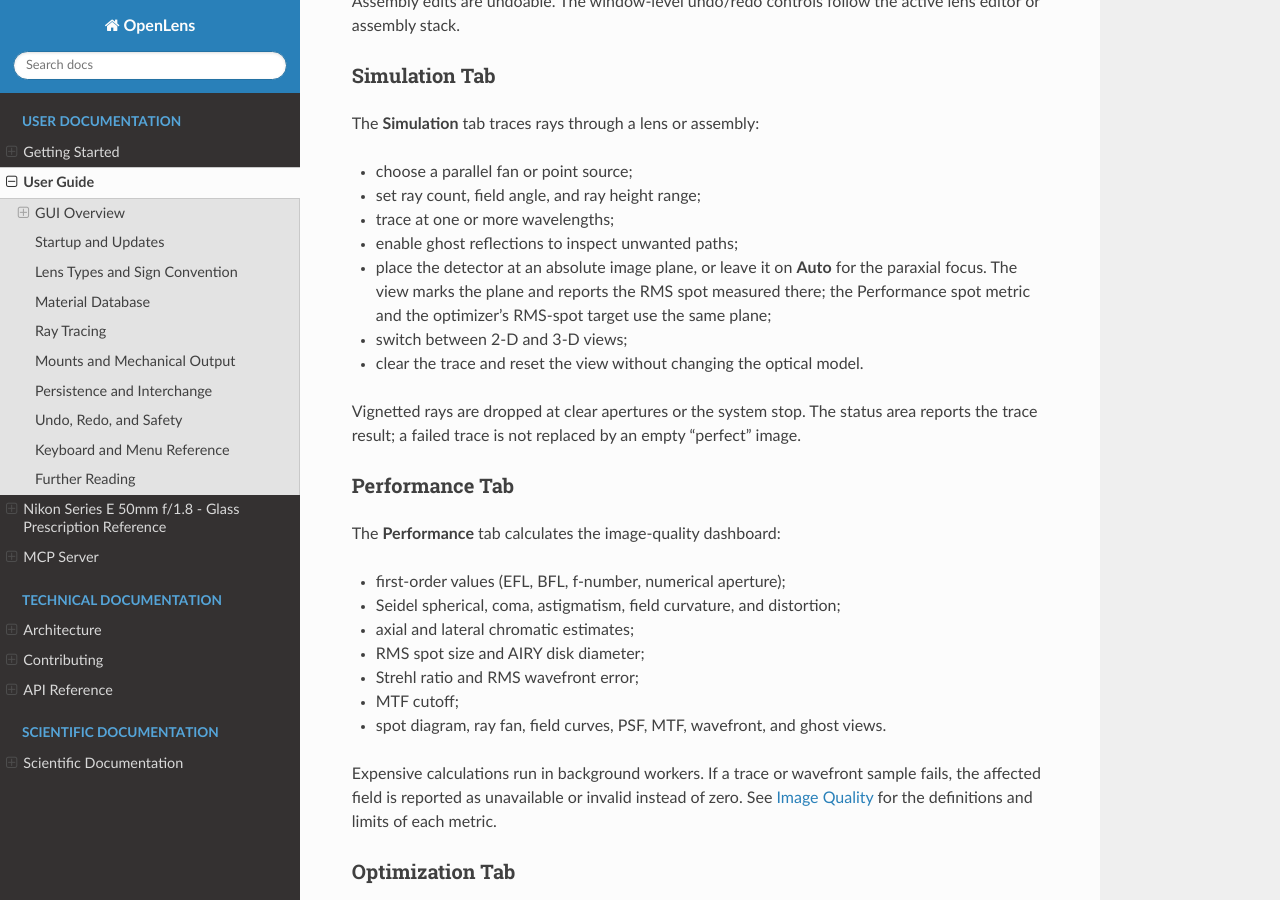
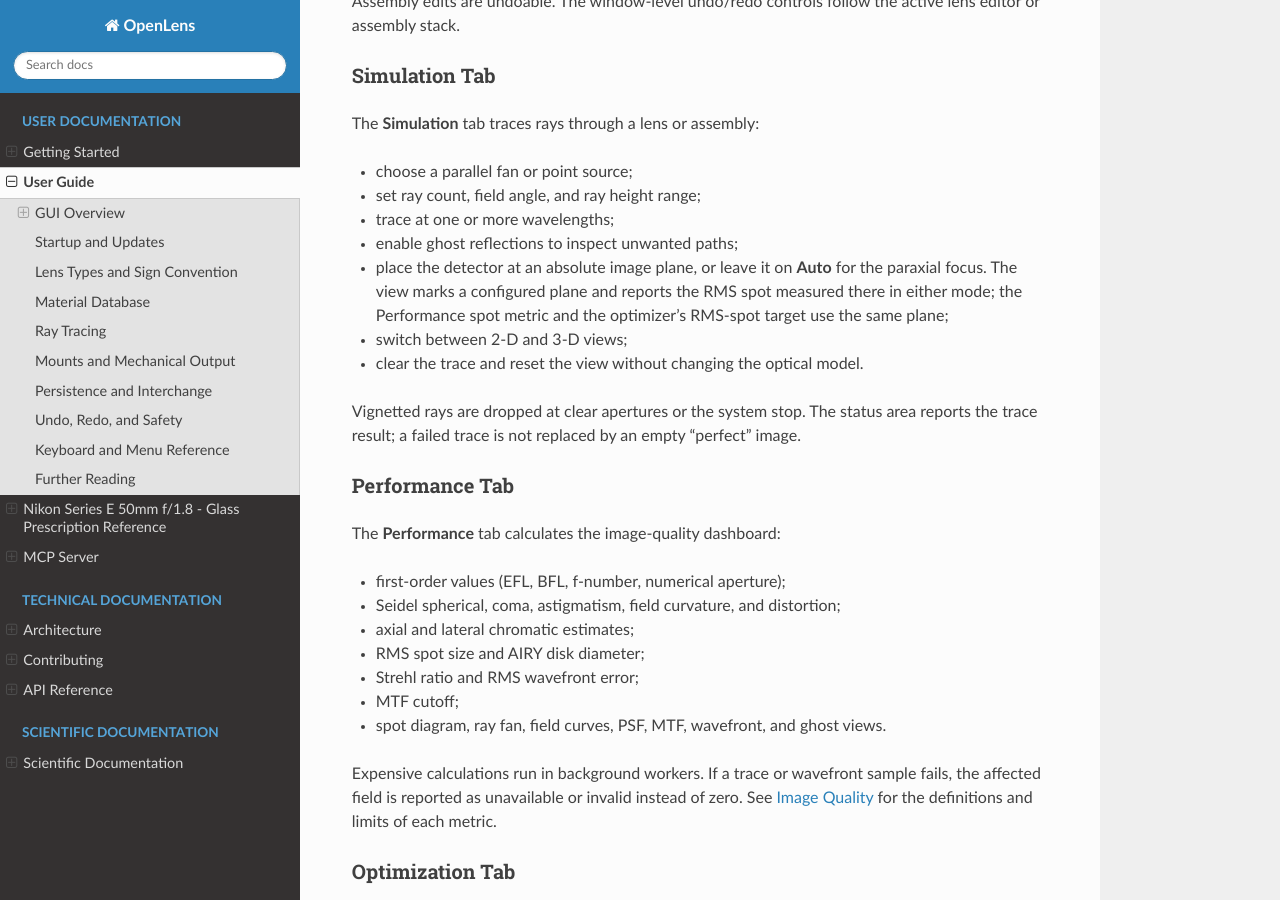
Before and after one commit to pmaasz/openLens, a Sphinx documentation site: the page built from docs/sphinx/source/user_guide.rst, in a window 1280 px wide and 900 px high, scrolled down 2707 px. Built offline with Sphinx 7.4.7 and the Read the Docs theme 3.1.0, drawn with Linux system fonts in a browser that asks for light colours.

Commit message:
fix(gui): draw only an explicitly configured focal plane

```diff
--- a/docs/sphinx/source/api/gui/simulation_tab.rst
+++ b/docs/sphinx/source/api/gui/simulation_tab.rst
@@ -12,5 +12,5 @@
 The ``SimulationTab`` provides the ray tracing simulation interface, allowing
 users to run simulations and visualize ray paths through the lens. Its Focal
 Plane controls set the model's ``image_plane_x_mm`` (or clear it for the
-paraxial focus); the visualization marks that plane and reports the RMS spot
-measured there.
+paraxial focus); the visualization marks a configured plane and reports the
+RMS spot measured there.
--- a/docs/sphinx/source/user_guide.rst
+++ b/docs/sphinx/source/user_guide.rst
@@ -117,9 +117,9 @@
 - trace at one or more wavelengths;
 - enable ghost reflections to inspect unwanted paths;
 - place the detector at an absolute image plane, or leave it on **Auto** for
-  the paraxial focus. The view marks the plane and reports the RMS spot
-  measured there; the Performance spot metric and the optimizer's RMS-spot
-  target use the same plane;
+  the paraxial focus. The view marks a configured plane and reports the RMS
+  spot measured there in either mode; the Performance spot metric and the
+  optimizer's RMS-spot target use the same plane;
 - switch between 2-D and 3-D views;
 - clear the trace and reset the view without changing the optical model.
 
```
Also changed, not shown: 2 other files.
